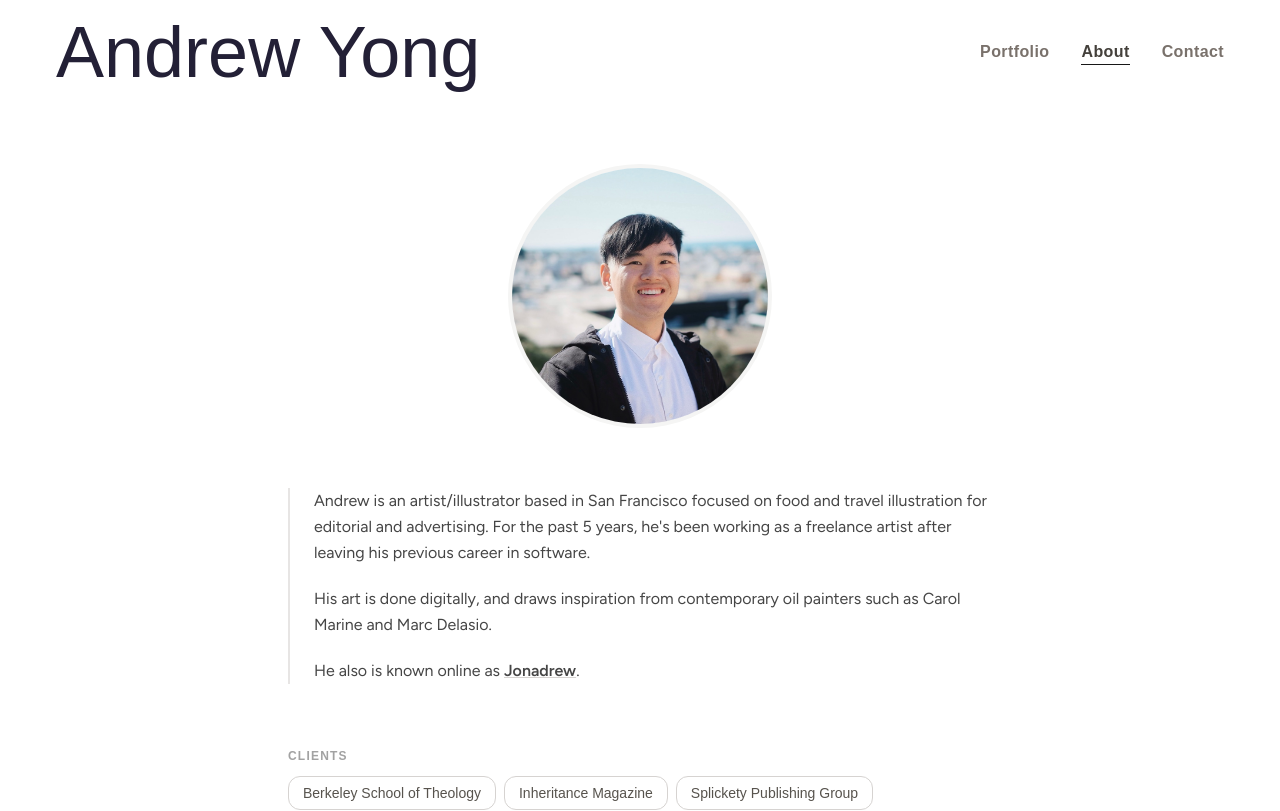
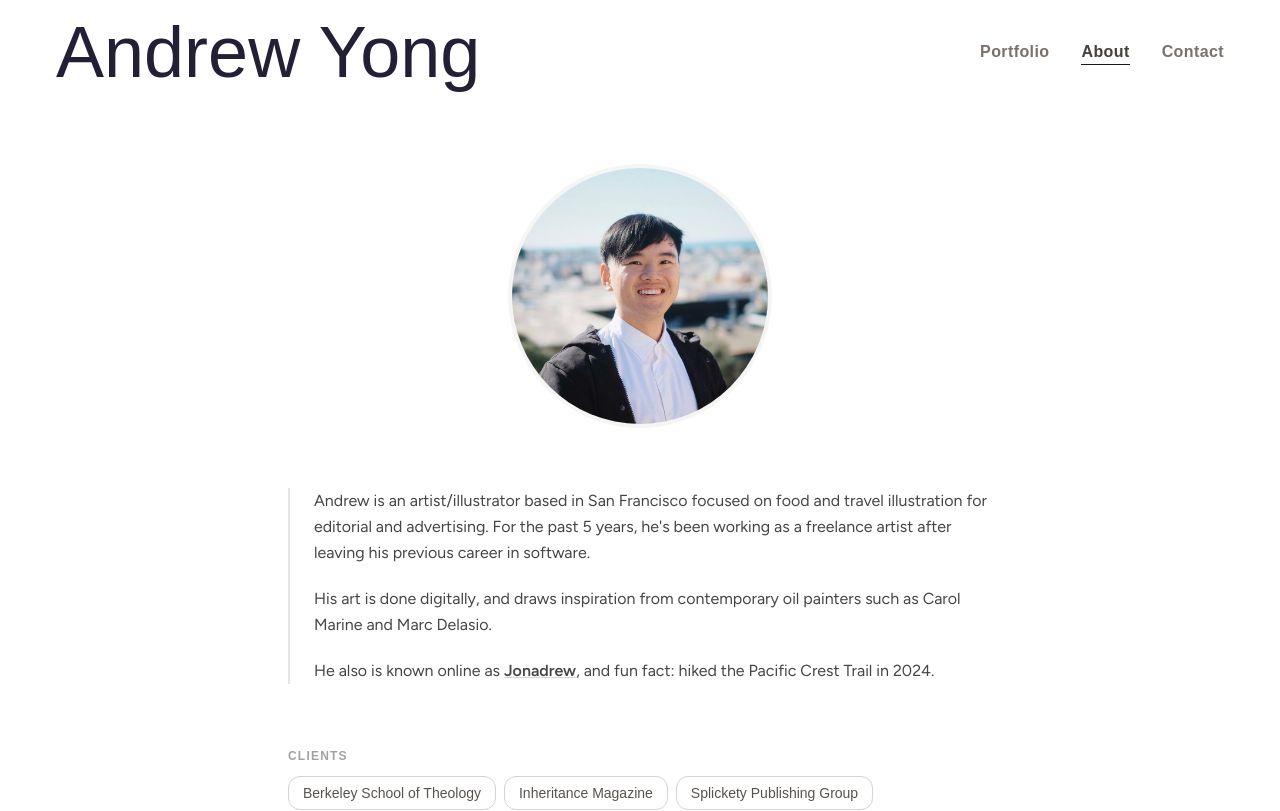
Before and after one commit to andrwyoung/art-portfolio, a Next.js app: page /about in a window 1280 px wide. Shown: the top 811 px of the page. Built offline with nearby package versions, Linux system fonts and the light colour scheme; a web font is replaced by a local one.

Commit message:
bio line

```diff
--- a/app/about/page.tsx
+++ b/app/about/page.tsx
@@ -64,7 +64,7 @@ export default function About() {
           >
             Jonadrew
           </a>
-          .
+          , and fun fact: hiked the Pacific Crest Trail in 2024.
         </p>
       </section>
 
```
